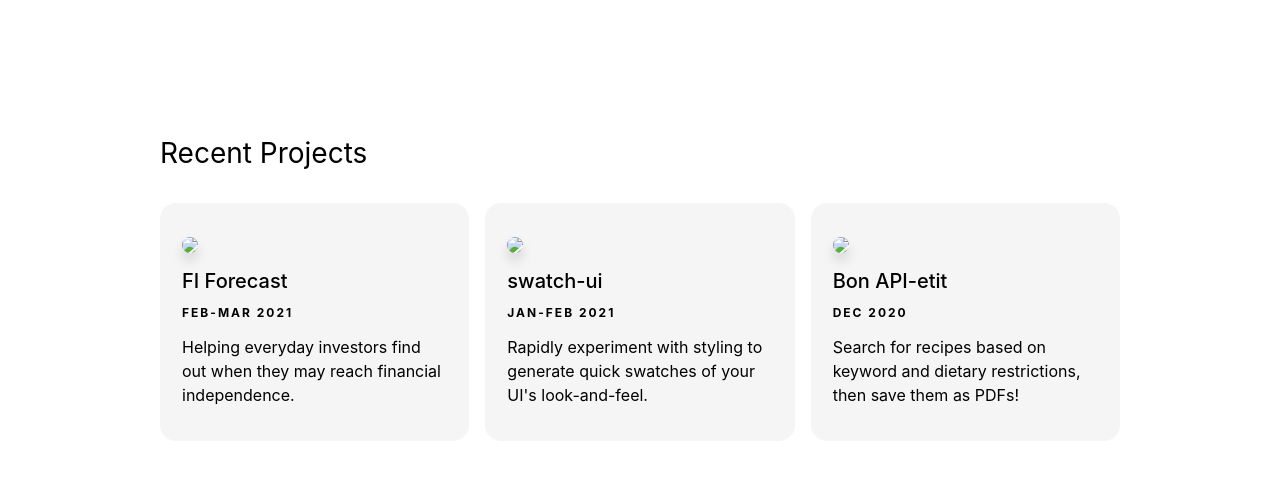
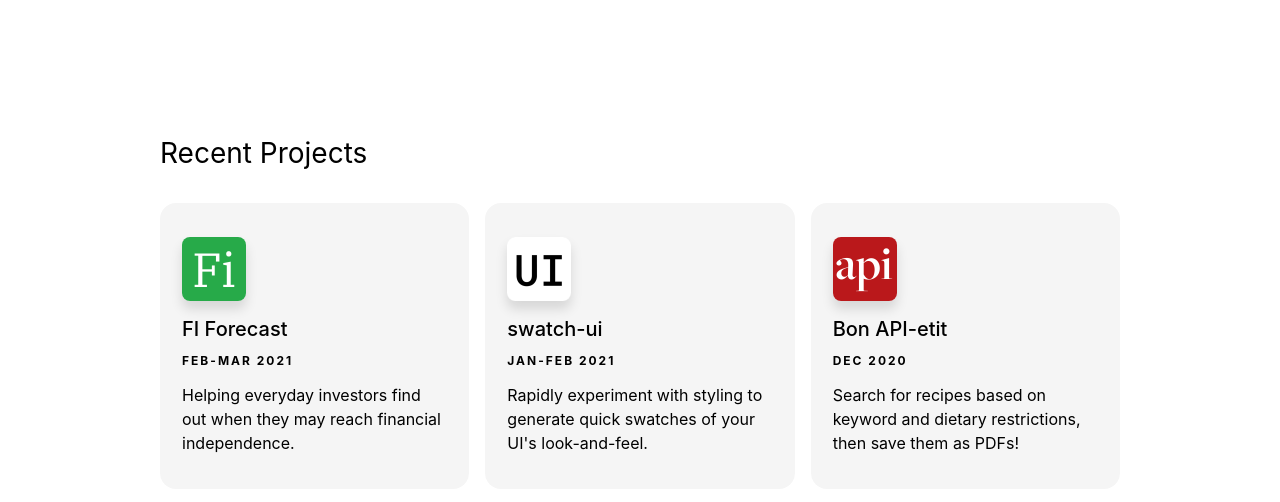
Before and after one commit to interactivematt/eng-portfolio, a plain HTML site: page index.html in a window 1280 px wide. Shown: the part 282-784 px from the top of the page. Drawn offline with Linux system fonts and the light colour scheme; the site is published under a folder, as on GitHub Pages, so addresses that start at the root find nothing; a script that the page names is missing.

Commit message:
Update index.html
Fixed relative asset links

```diff
--- a/index.html
+++ b/index.html
@@ -22,7 +22,7 @@
         <a href="#">Home</a>
         <a href="#">About</a>
         <a href="#">Work</a>
-        <a href="#">Contact</a>
+        <a href="#">Contact</a
       </div>
     </div>
   </header>
@@ -36,19 +36,19 @@
         <h2>Recent Projects</h2>
         <div class="grid">
           <a href="/" class="project">
-            <img class="icon" src="/assets/icons/fi-forecast.png" />
+            <img class="icon" src="assets/icons/fi-forecast.png" />
             <h4>FI Forecast</h4>
             <h6>Feb-Mar 2021</h6>
             <p>Helping everyday investors find out when they may reach financial independence.</p>
           </a>
           <a href="/" class="project">
-            <img class="icon" src="/assets/icons/swatch-ui.png" />
+            <img class="icon" src="assets/icons/swatch-ui.png" />
             <h4>swatch-ui</h4>
             <h6>Jan-Feb 2021</h6>
             <p>Rapidly experiment with styling to generate quick swatches of your UI's look-and-feel.</p>
           </a>
           <a href="/" class="project">
-            <img class="icon" src="/assets/icons/bon-api-etit.png" />
+            <img class="icon" src="assets/icons/bon-api-etit.png" />
             <h4>Bon API-etit</h4>
             <h6>Dec 2020</h6>
             <p>Search for recipes based on keyword and dietary restrictions, then save them as PDFs!</p>
```
